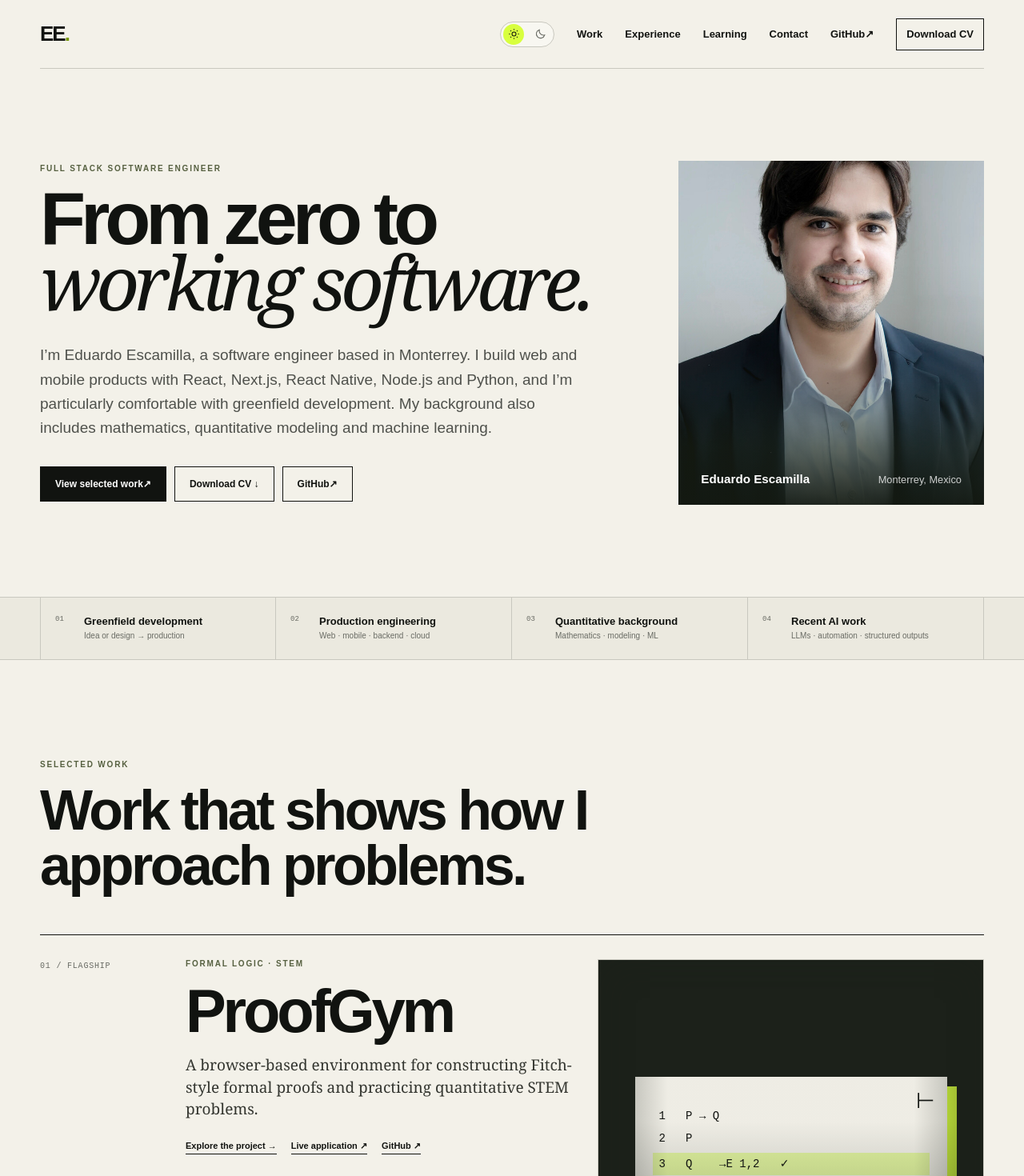
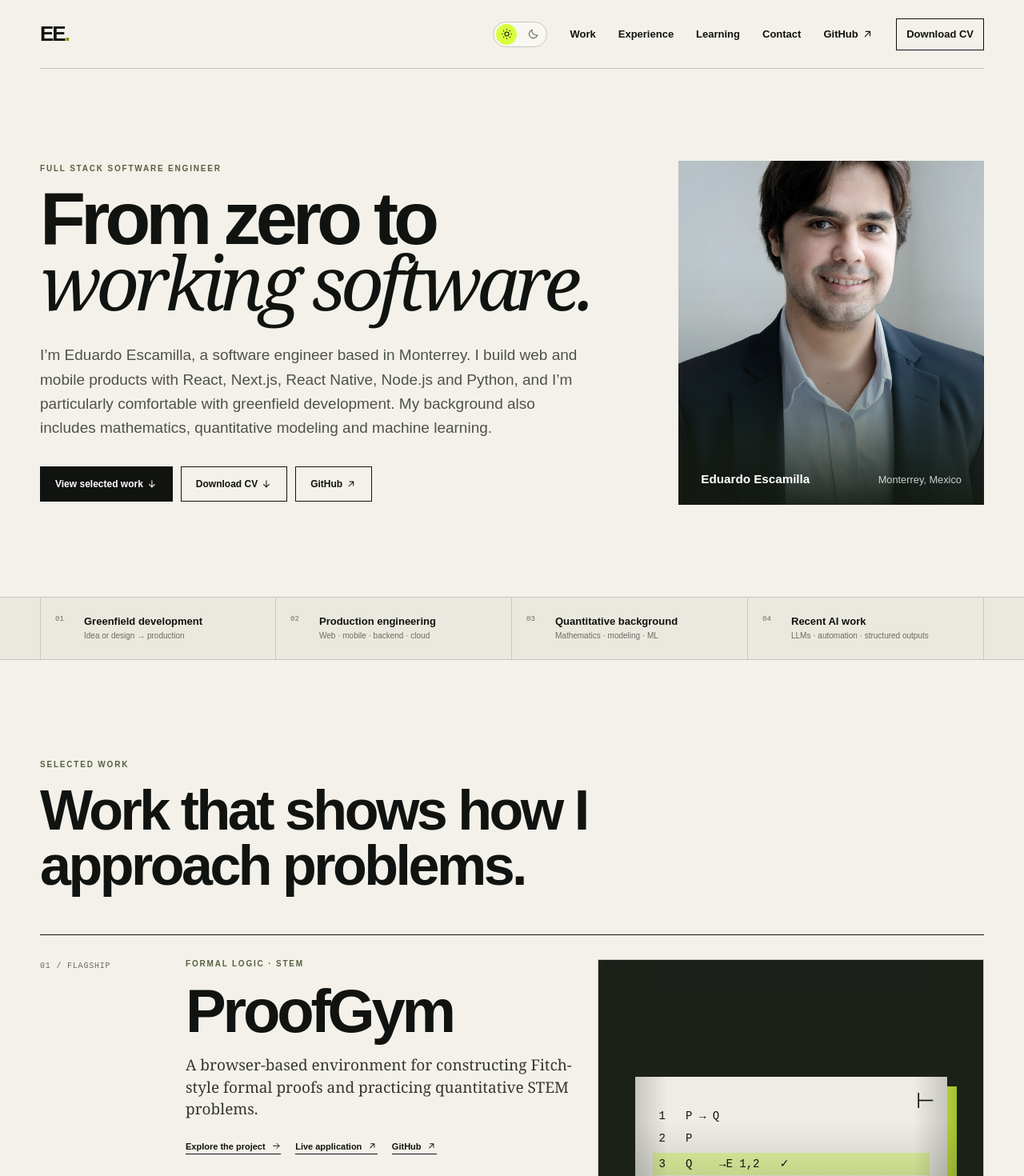
Before and after one commit to eduardoescamillasal/eduardo-portfolio, a Next.js app: page / in a window 1280 px wide. Shown: the top 1470 px of the page at 80% size. Built offline with nearby package versions, Linux system fonts and the light colour scheme; no server answers.

Commit message:
Refine navigation arrows

```diff
--- a/app/[project]/page.tsx
+++ b/app/[project]/page.tsx
@@ -1,4 +1,5 @@
 import Link from "next/link";
+import { Arrow } from "../components/arrow";
 import { ThemeToggle } from "../components/theme-toggle";
 import { notFound } from "next/navigation";
 import { projects } from "../../data/portfolio";
@@ -46,5 +47,5 @@ export default async function ProjectPage({ params }: { params: Promise<{ projec
   const detail = details[project as keyof typeof details];
   if (!detail) notFound();
   const item = projects[detail.index];
-  return <main className="shell project-detail"><nav className="nav"><Link className="brand" href="/">EE<span>.</span></Link><Link className="text-link" href="/#work">← All projects</Link><ThemeToggle /></nav><section className="section"><p className="kicker">PERSONAL PROJECT / {item.eyebrow}</p><h1>{item.title}</h1><p className="case-lede">{item.description}</p><div className="tags">{item.tags.map(tag => <span key={tag}>{tag}</span>)}</div><a className="button primary" href={item.href} target="_blank" rel="noreferrer">Try the live application ↗</a></section><section className="lab-grid"><article className="lab-panel"><p className="kicker">THE PROBLEM</p><h2>{item.subtitle}</h2><p>{detail.problem}</p></article><article className="lab-panel"><p className="kicker">DESIGN DECISIONS</p><h2>How the pieces fit.</h2><ul>{detail.decisions.map(decision => <li key={decision}>{decision}</li>)}</ul></article><article className="lab-panel"><p className="kicker">ENGINEERING FOCUS</p><p>{detail.focus}</p></article><article className="lab-panel"><p className="kicker">CONTEXT & SCOPE</p><p>{detail.scope}</p></article></section><footer className="section"><Link className="text-link" href="/#contact">Talk about a project →</Link></footer></main>;
+  return <main className="shell project-detail"><nav className="nav"><Link className="brand" href="/">EE<span>.</span></Link><Link className="text-link" href="/#work"><Arrow direction="left" /> All projects</Link><ThemeToggle /></nav><section className="section"><p className="kicker">PERSONAL PROJECT / {item.eyebrow}</p><h1>{item.title}</h1><p className="case-lede">{item.description}</p><div className="tags">{item.tags.map(tag => <span key={tag}>{tag}</span>)}</div><a className="button primary" href={item.href} target="_blank" rel="noreferrer">Try the live application <Arrow /></a></section><section className="lab-grid"><article className="lab-panel"><p className="kicker">THE PROBLEM</p><h2>{item.subtitle}</h2><p>{detail.problem}</p></article><article className="lab-panel"><p className="kicker">DESIGN DECISIONS</p><h2>How the pieces fit.</h2><ul>{detail.decisions.map(decision => <li key={decision}>{decision}</li>)}</ul></article><article className="lab-panel"><p className="kicker">ENGINEERING FOCUS</p><p>{detail.focus}</p></article><article className="lab-panel"><p className="kicker">CONTEXT & SCOPE</p><p>{detail.scope}</p></article></section><footer className="section"><Link className="text-link" href="/#contact">Talk about a project <Arrow direction="right" /></Link></footer></main>;
 }
--- /dev/null
+++ b/app/components/arrow.tsx
@@ -0,0 +1,8 @@
+type Direction = "up-right" | "right" | "down" | "left" | "up";
+const rotation: Record<Direction, number> = { "up-right": -45, right: 0, down: 90, left: 180, up: -90 };
+
+export function Arrow({ direction = "up-right" }: { direction?: Direction }) {
+  return <svg className="link-arrow" data-direction={direction} width="18" height="18" viewBox="0 0 24 24" fill="none" stroke="currentColor" strokeWidth="1.8" strokeLinecap="round" strokeLinejoin="round" aria-hidden="true" focusable="false">
+    <g transform={`rotate(${rotation[direction]} 12 12)`}><path d="M5 12h14m-6-6 6 6-6 6" /></g>
+  </svg>;
+}
--- a/app/components/codewars-profile.tsx
+++ b/app/components/codewars-profile.tsx
@@ -1,3 +1,5 @@
+import { Arrow } from "./arrow";
+
 const profileUrl = "https://www.codewars.com/users/jlsomnifero";
 
 async function getStats(): Promise<{ rank: string; completed: number } | null> {
@@ -20,6 +22,6 @@ async function getStats(): Promise<{ rank: string; completed: number } | null> {
 export async function CodewarsProfile() {
   const stats = await getStats();
   return <a className="codewars-profile" href={profileUrl} target="_blank" rel="noreferrer">
-    Codewars{stats && <> · {stats.rank} · {stats.completed} kata completed</>} <span aria-hidden="true">↗</span>
+    Codewars{stats && <> · {stats.rank} · {stats.completed} kata completed</>} <Arrow />
   </a>;
 }
--- a/app/components/interactive.tsx
+++ b/app/components/interactive.tsx
@@ -1,4 +1,6 @@
 "use client";
+
+import { Arrow } from "./arrow";
 
 import { useRef, useState } from "react";
 import { certificates, type Certificate } from "../../data/certificates";
@@ -34,16 +36,16 @@ export function Certificates() {
     </button>)}</div>
     {expanded && <p className="fine-note" role="status">{filtered.length ? `${page * pageSize + 1}–${Math.min((page + 1) * pageSize, filtered.length)} of ${filtered.length} learning records` : "No matching credentials. Try another search or filter."}</p>}
     <div className="credential-footer">
-      <button className="text-link certificate-toggle" onClick={() => { setExpanded(!expanded); setPage(0); }} aria-expanded={expanded}>{expanded ? "Show selected only ↑" : `Browse all ${certificates.length} learning records →`}</button>
-      {expanded && pages > 1 && <div className="credential-pagination"><button onClick={() => setPage(page - 1)} disabled={page === 0} aria-label="Previous certificates">←</button><span className="fine-note">{page + 1} / {pages}</span><button onClick={() => setPage(page + 1)} disabled={page + 1 >= pages} aria-label="Next certificates">→</button></div>}
+      <button className="text-link certificate-toggle" onClick={() => { setExpanded(!expanded); setPage(0); }} aria-expanded={expanded}>{expanded ? "Show selected only" : `Browse all ${certificates.length} learning records`} <Arrow direction={expanded ? "up" : "down"} /></button>
+      {expanded && pages > 1 && <div className="credential-pagination"><button onClick={() => setPage(page - 1)} disabled={page === 0} aria-label="Previous certificates"><Arrow direction="left" /></button><span className="fine-note">{page + 1} / {pages}</span><button onClick={() => setPage(page + 1)} disabled={page + 1 >= pages} aria-label="Next certificates"><Arrow direction="right" /></button></div>}
     </div>
     <dialog ref={dialog} className="credential-dialog" aria-labelledby="credential-title" onClick={e => { if (e.target === e.currentTarget) dialog.current?.close(); }}>
       {selected && <><header><div><p className="kicker">{selected.platform} · {selected.kind}</p><h3 id="credential-title">{selected.title}</h3><p className="fine-note">{selected.issuer}</p></div><button className="credential-close" aria-label="Close certificate" onClick={() => dialog.current?.close()}>×</button></header>
-      {selected.preview ? <object className="credential-document" data={selected.preview} aria-label={`${selected.title} certificate preview`}><a href={selected.preview} target="_blank" rel="noreferrer">Open certificate preview ↗</a></object> : <p className="fine-note">Completed coursework. Certificate preview will be added here.</p>}
+      {selected.preview ? <object className="credential-document" data={selected.preview} aria-label={`${selected.title} certificate preview`}><a href={selected.preview} target="_blank" rel="noreferrer">Open certificate preview <Arrow /></a></object> : <p className="fine-note">Completed coursework. Certificate preview will be added here.</p>}
       {selected.completedOn && <p className="fine-note">Completed {selected.completedOn}{selected.hours ? ` · ${selected.hours} hours` : ""}{selected.honors ? " · With honors" : ""}</p>}
       {selected.courses && <div><h4>Included courses</h4><ul>{selected.courses.map(course => <li key={course}>{course}</li>)}</ul></div>}
-      {selected.preview && <p><a className="text-link" href={selected.preview} target="_blank" rel="noreferrer">Open certificate document ↗</a></p>}
-      {selected.url && <a className="text-link" href={selected.url} target="_blank" rel="noreferrer">Verify credential ↗</a>}</>}
+      {selected.preview && <p><a className="text-link" href={selected.preview} target="_blank" rel="noreferrer">Open certificate document <Arrow /></a></p>}
+      {selected.url && <a className="text-link" href={selected.url} target="_blank" rel="noreferrer">Verify credential <Arrow /></a>}</>}
     </dialog>
   </section>;
 }
@@ -66,7 +68,7 @@ export function ContactForm() {
     <div><label htmlFor="contact-email">Your email</label><input id="contact-email" name="email" type="email" autoComplete="email" required maxLength={254} /></div>
     <div className="message-field"><label htmlFor="contact-message">What are you building?</label><textarea id="contact-message" name="message" rows={5} required maxLength={5000} /></div>
     <p className="fine-note">Send me a message here. You may be asked to complete a quick spam check before confirmation.</p>
-    <button className="button primary" type="submit" disabled={sending}>{sending ? "Sending…" : "Send message ↗"}</button>
+    <button className="button primary" type="submit" disabled={sending}>{sending ? "Sending…" : <>Send message <Arrow direction="right" /></>}</button>
     {sending && <p role="status">Opening secure submission. Complete any spam check to finish sending.</p>}
   </form>;
 }
--- a/app/globals.css
+++ b/app/globals.css
@@ -1717,3 +1717,16 @@ body:has(.credential-dialog[open]) { overflow: hidden; }
 .project-preview button { min-height: 44px; padding: 8px 12px; background: transparent; border: 1px solid var(--line); color: var(--ink); cursor: pointer; }
 .project-preview button:focus-visible { outline: 2px solid var(--olive); outline-offset: 3px; }
 .footer-links .codewars-profile { color: var(--muted); font-weight: 400; line-height: 1.6; }
+
+/* Consistent directional cues for interactive links. */
+.link-arrow { display: inline-block; width: 1.15em; height: 1.15em; flex-shrink: 0; margin-inline-start: .35em; vertical-align: -.16em; transition: transform .18s ease; --arrow-x: 2px; --arrow-y: -2px; }
+.link-arrow[data-direction="right"] { --arrow-x: 3px; --arrow-y: 0px; }
+.link-arrow[data-direction="down"] { --arrow-x: 0px; --arrow-y: 3px; }
+.link-arrow[data-direction="up"] { --arrow-x: 0px; --arrow-y: -3px; }
+.link-arrow[data-direction="left"] { margin-inline: 0 .35em; --arrow-x: -3px; --arrow-y: 0px; }
+:where(a, button):is(:hover, :focus-visible):not(:disabled) .link-arrow { transform: translate(var(--arrow-x), var(--arrow-y)); }
+.credential-pagination .link-arrow { margin: 0; }
+@media (prefers-reduced-motion: reduce) {
+  .link-arrow { transition: none; }
+  :where(a, button):is(:hover, :focus-visible):not(:disabled) .link-arrow { transform: none; }
+}
--- a/app/page.tsx
+++ b/app/page.tsx
@@ -1,4 +1,5 @@
 import Link from "next/link";
+import { Arrow } from "./components/arrow";
 import type { Metadata } from "next";
 import { siteUrl, siteDescription, shareImage } from "../lib/site";
 import { ProjectPreview } from "./components/project-preview";
@@ -7,7 +8,7 @@ import { ThemeToggle } from "./components/theme-toggle";
 import { ContactForm, Certificates } from "./components/interactive";
 import { experience } from "../data/portfolio";
 
-const Arrow = () => <span aria-hidden="true">↗</span>;
+
 
 export const metadata: Metadata = {
   alternates: { canonical: "/" },
@@ -71,11 +72,11 @@ export default function Home() {
 
           <div className="actions">
             <a className="button primary" href="#work">
-              View selected work <Arrow />
+              View selected work <Arrow direction="down" />
             </a>
 
             <a className="button" href="/Eduardo_Escamilla_CV.docx" download>
-              Download CV ↓
+              Download CV <Arrow direction="down" />
             </a>
 
             <a
@@ -146,7 +147,7 @@ export default function Home() {
               proofs and practicing quantitative STEM problems.
             </p>
             <div className="case-links">
-              <Link href="/proofgym">Explore the project →</Link>
+              <Link href="/proofgym">Explore the project <Arrow direction="right" /></Link>
               <a
                 href="https://proof-gym.vercel.app/"
                 target="_blank"
@@ -267,7 +268,7 @@ export default function Home() {
               working-memory tasks with movement and timed HIIT sessions.
             </p>
             <div className="case-links">
-              <Link href="/kickboxwm">Explore the project →</Link>
+              <Link href="/kickboxwm">Explore the project <Arrow direction="right" /></Link>
               <a
                 href="https://kickboxer-pfc-optimizer.vercel.app/"
                 target="_blank"
@@ -309,7 +310,7 @@ export default function Home() {
               Short sessions combine adaptive challenges and progress tracking.
             </p>
             <div className="case-links">
-              <Link href="/cognitrain">Explore the project →</Link>
+              <Link href="/cognitrain">Explore the project <Arrow direction="right" /></Link>
               <a href="https://cognitrainmx.vercel.app/" target="_blank" rel="noreferrer">Try the current version <Arrow /></a>
             </div>
           </div>
@@ -351,7 +352,7 @@ export default function Home() {
             A condensed history. Download the CV for the full version.
           </p>
           <a className="text-link" href="/Eduardo_Escamilla_CV.docx" download>
-            Download CV ↓
+            Download CV <Arrow direction="down" />
           </a>
         </div>
         <div className="timeline">
@@ -396,7 +397,7 @@ export default function Home() {
               I continue building on that foundation through structured learning
               and projects that put the ideas into practice.
             </p>
-            <a className="text-link" href="#certificates">Explore my professional development ↓</a>
+            <a className="text-link" href="#certificates">Explore my professional development <Arrow direction="down" /></a>
             <div className="education-records" aria-labelledby="education-heading">
               <h3 id="education-heading">Education</h3>
               <article>
@@ -424,8 +425,8 @@ export default function Home() {
                   Seller Competition by Mechanism Design · Damian S. Damianov
                   <br />Acknowledged in the published article for contributions through comments.
                   <span className="research-links">
-                    <a href="https://link.springer.com/article/10.1007/s00199-010-0597-z#additional-information" target="_blank" rel="noreferrer">View publication & acknowledgment ↗</a>
-                    <a href="/research/seller-competition-by-mechanism-design.pdf" download>Download paper (PDF) ↓</a>
+                    <a href="https://link.springer.com/article/10.1007/s00199-010-0597-z#additional-information" target="_blank" rel="noreferrer">View publication & acknowledgment <Arrow /></a>
+                    <a href="/research/seller-competition-by-mechanism-design.pdf" download>Download paper (PDF) <Arrow direction="down" /></a>
                   </span>
                 </span>
               </p>
@@ -477,7 +478,7 @@ export default function Home() {
             GitHub <Arrow />
           </a>
           <a href="/Eduardo_Escamilla_CV.docx" download>
-            Download CV ↓
+            Download CV <Arrow direction="down" />
           </a>
           <span>Monterrey, Mexico</span>
         </div>
```
